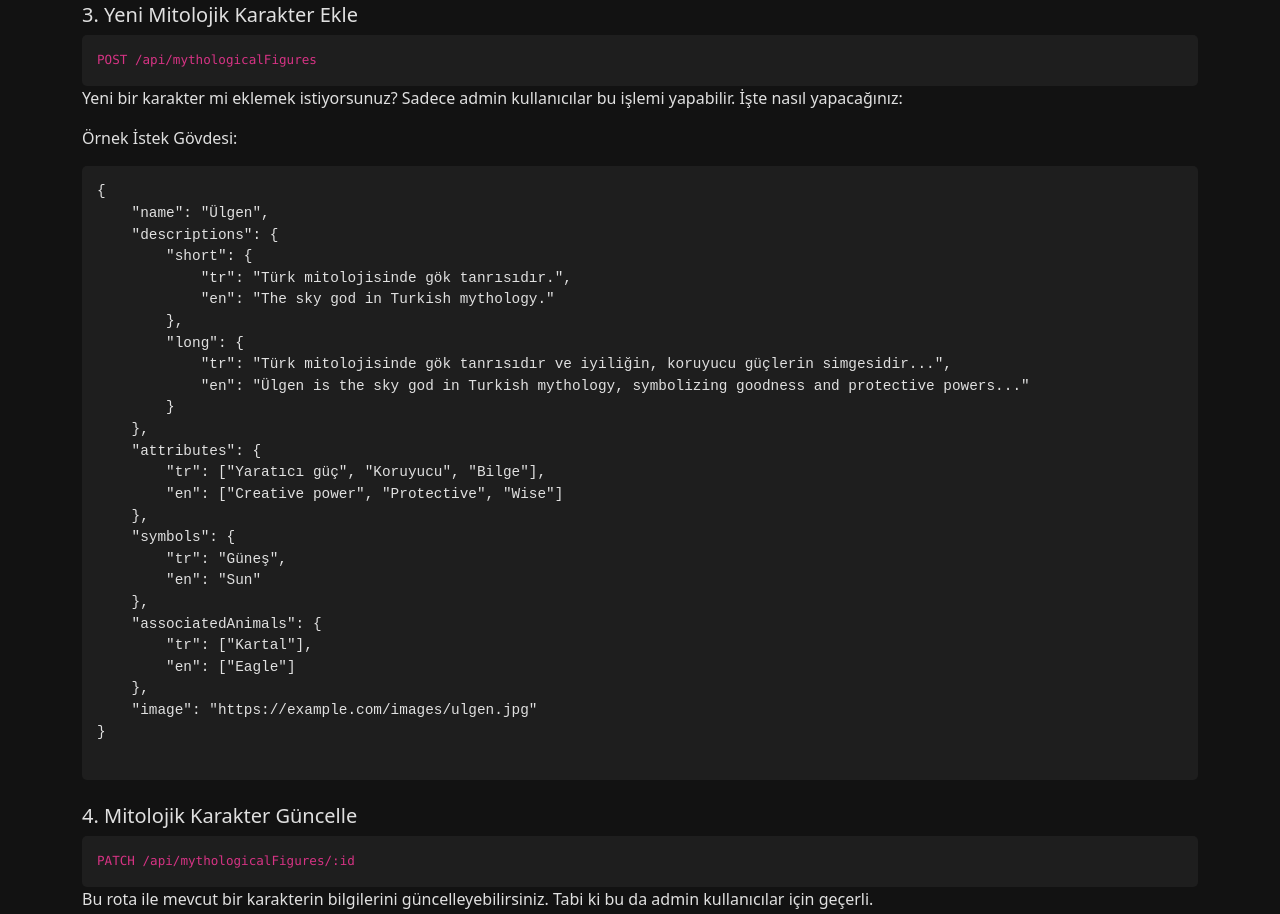
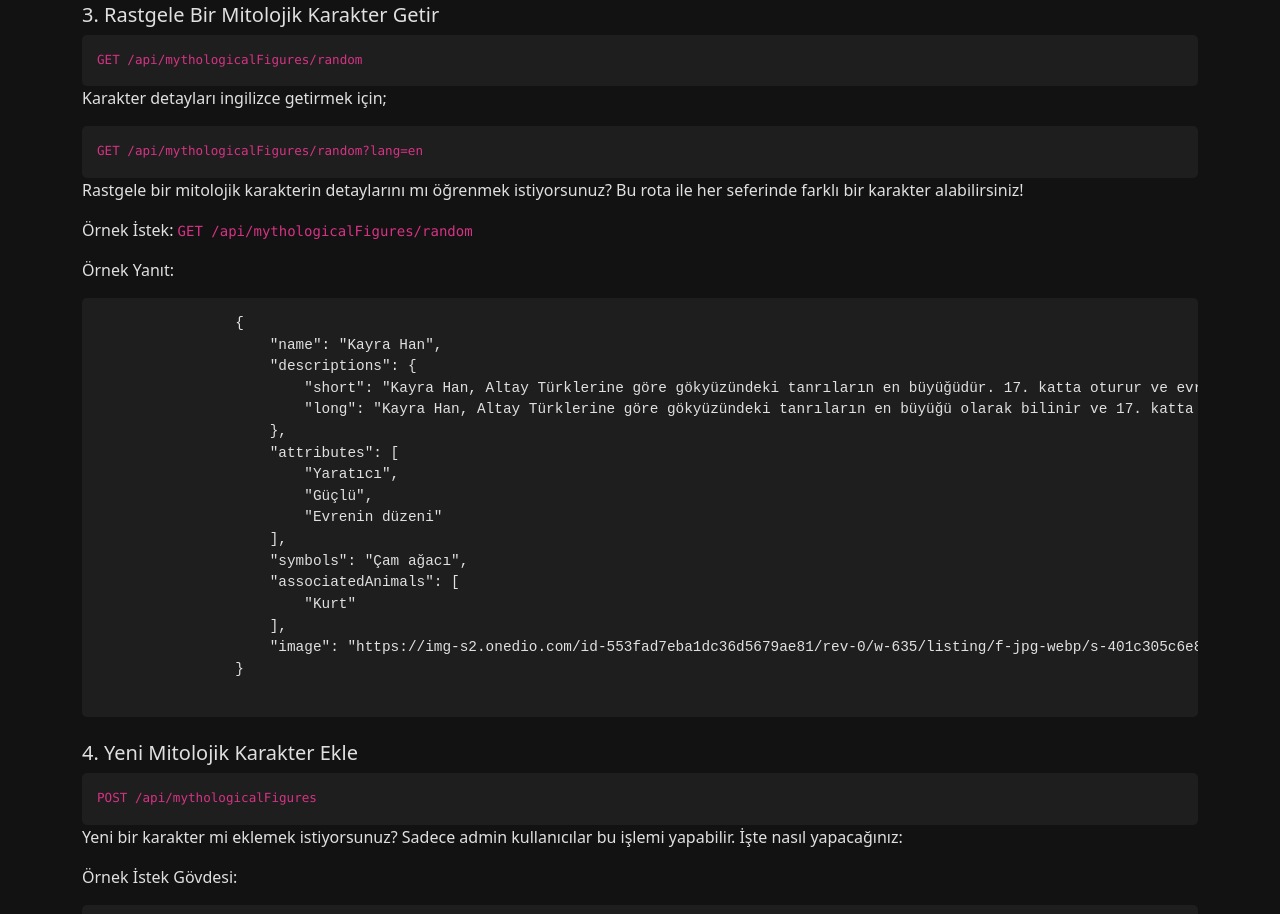
Before and after one commit to 1kivanc/turkish_mythology_api, a website: page public/index.html in a window 1280 px wide. Shown: the part 1556-2470 px from the top of the page. Drawn offline with nearby package versions, Linux system fonts and the light colour scheme.

Commit message:
updated readme.md and index.html

```diff
--- a/public/index.html
+++ b/public/index.html
@@ -155,9 +155,41 @@
 }
             </pre>
         </div>
+        <div class="mb-4">
+            <h5>3. Rastgele Bir Mitolojik Karakter Getir</h5>
+            <div class="code-block dark-mode">
+                <code>GET /api/mythologicalFigures/random</code>
+            </div>
+            <p>Karakter detayları ingilizce getirmek için;</p>
+            <div class="code-block dark-mode">
+                <code>GET /api/mythologicalFigures/random?lang=en</code>
+            </div>
+            <p>Rastgele bir mitolojik karakterin detaylarını mı öğrenmek istiyorsunuz? Bu rota ile her seferinde farklı bir karakter alabilirsiniz!</p>
+            <p>Örnek İstek: <code>GET /api/mythologicalFigures/random</code></p>
+            <p>Örnek Yanıt:</p>
+            <pre class="code-block dark-mode" id="random-character">
+                {
+                    "name": "Kayra Han",
+                    "descriptions": {
+                        "short": "Kayra Han, Altay Türklerine göre gökyüzündeki tanrıların en büyüğüdür. 17. katta oturur ve evrenin kaderini tayin eder. Bütün tanrıların babasıdır.",
+                        "long": "Kayra Han, Altay Türklerine göre gökyüzündeki tanrıların en büyüğü olarak bilinir ve 17. katta oturur. Bütün tanrıların babası olan Kayra Han, evrenin kaderini tayin eder ve dünyanın yaradılışı ve sonu gibi konularda daima ön plandadır. Kayra Han, yeryüzünü yarattıktan sonra dokuz dallı bir çam diker ve 16. kata oğlu Ülgen’i oturtur. Kayra Han, dokuz kişinin bu dallardan türemesini ve dokuz ulusun buradan meydana gelmesini ister. O, insanoğlunun 'ata' ve 'ana'sıdır. Şamanlara göre Kayra Han’ın Ülgen, Kızagan, Mergen adında üç oğlu vardır. Bu tanrı, evrenin düzenini ve insanlık tarihinin başlangıcını şekillendiren güçlü bir figür olarak saygı görür."
+                    },
+                    "attributes": [
+                        "Yaratıcı",
+                        "Güçlü",
+                        "Evrenin düzeni"
+                    ],
+                    "symbols": "Çam ağacı",
+                    "associatedAnimals": [
+                        "Kurt"
+                    ],
+                    "image": "https://img-s2.onedio.com/id-553fad7eba1dc36d5679ae81/rev-0/w-635/listing/f-jpg-webp/s-401c305c6e8867974106ae1dc3dd959a160eb702.webp"
+                }
+            </pre>
+        </div>
 
         <div class="mb-4">
-            <h5>3. Yeni Mitolojik Karakter Ekle</h5>
+            <h5>4. Yeni Mitolojik Karakter Ekle</h5>
             <div class="code-block dark-mode">
                 <code>POST /api/mythologicalFigures</code>
             </div>
@@ -194,7 +226,7 @@
         </div>
 
         <div class="mb-4">
-            <h5>4. Mitolojik Karakter Güncelle</h5>
+            <h5>5. Mitolojik Karakter Güncelle</h5>
             <div class="code-block dark-mode">
                 <code>PATCH /api/mythologicalFigures/:id</code>
             </div>
@@ -214,7 +246,7 @@
         </div>
 
         <div class="mb-4">
-            <h5>5. Mitolojik Karakter Sil</h5>
+            <h5>6. Mitolojik Karakter Sil</h5>
             <div class="code-block dark-mode">
                 <code>DELETE /api/mythologicalFigures/:id</code>
             </div>
```
Also changed, not shown: README.md.
